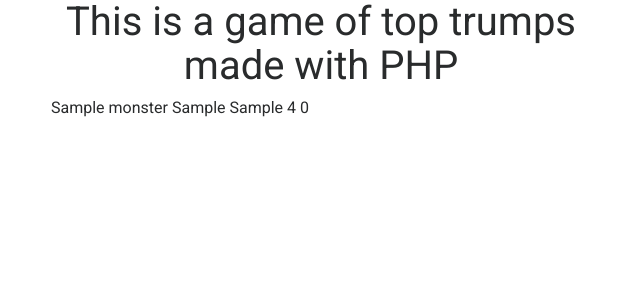
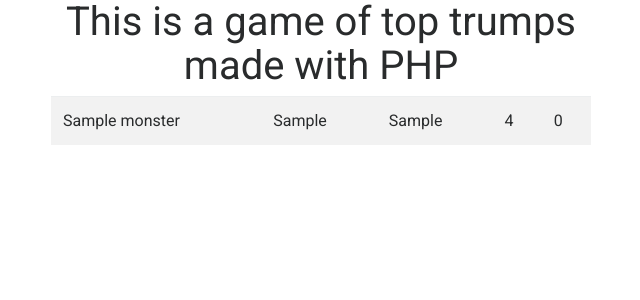
Before and after one commit to magnusvaughan/php, a PHP site: page / in a window 1280 px wide. Shown: the top 300 px of the page, without its empty margins (319-959 px from the left). Run offline with PHP 8.4, Linux system fonts and the light colour scheme; tables that the repository leaves empty or names only in its code hold one stand-in row (values such as "Sample post").

Commit message:
Added striped table style

```diff
--- a/index.php
+++ b/index.php
@@ -31,6 +31,7 @@ $monsters = $monsterLoader->getMonsters();
         <div class="col-md-6 offset-md-3">
             <h1 class="page-header">This is a game of top trumps made with PHP</h1>
 
+            <table class="table-striped table">
             <?php foreach ($monsters as $monster): ?>
                 <tr>
                     <td><?php echo $monster->getName(); ?></td>
@@ -40,6 +41,7 @@ $monsters = $monsterLoader->getMonsters();
                     <td><?php echo $monster->getHorrorRating(); ?></td>
                 </tr>
             <?php endforeach; ?>
+            </table>
         </div>
     </div>
 </div>
```
